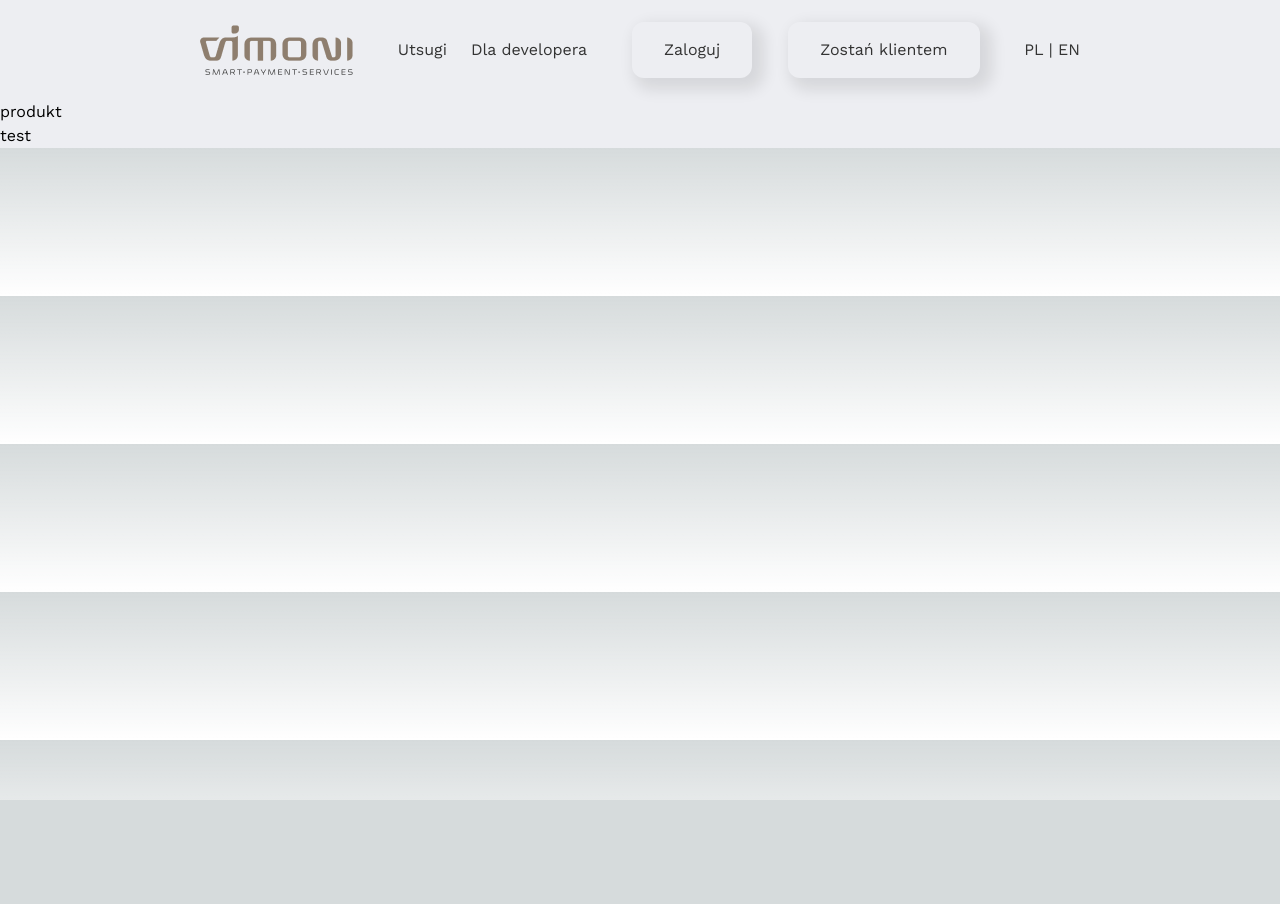
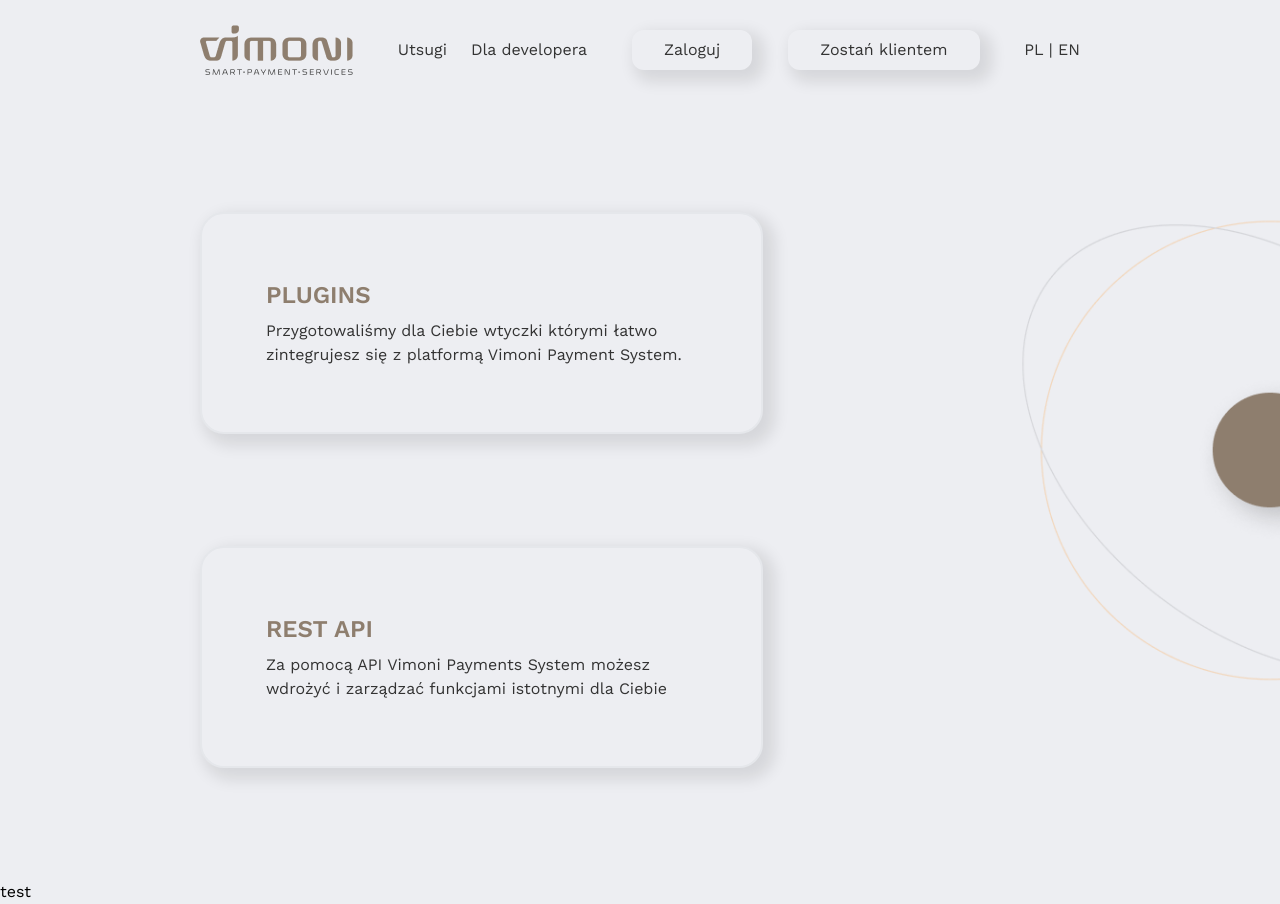
Before and after one commit to pandupan/vimoni-1, a Next.js app: page /produkt in a window 1280 px wide. Before the commit the page ends 800 px from the top, so only its background shows below. Built offline with nearby package versions, Linux system fonts and the light colour scheme.

Commit message:
[ADD] - firmia1page, mainpage, produktpage

```diff
--- a/app/firmie1/page.tsx
+++ b/app/firmie1/page.tsx
@@ -1,9 +1,10 @@
+import Firmie1Page from '@/components/pages/firmie1-page/Firmie1Page'
 import React from 'react'
 
 const page = () => {
   return (
     <div>
-      firmie1
+      <Firmie1Page/>
     </div>
   )
 }
--- a/app/layout.tsx
+++ b/app/layout.tsx
@@ -19,7 +19,7 @@
   return (
     <html lang="en">
       <body className={work_wans.className}>
-        <div className="bg-[#edeef2]">
+        <div className="bg-[#edeef2] overflow-x-hidden">
           <Navbar/>
             {children}
           <Footer/>
--- a/app/page.tsx
+++ b/app/page.tsx
@@ -1,7 +1,10 @@
+import MainPage from '@/components/pages/main-page/MainPage'
 import Image from 'next/image'
 
 export default function Home() {
   return (
-    <div>Test</div>
+    <>
+    <MainPage/>
+    </>
   )
 }
--- a/app/produkt/page.tsx
+++ b/app/produkt/page.tsx
@@ -1,9 +1,10 @@
+import ProduktPage from '@/components/pages/produkt-page/ProduktPage'
 import React from 'react'
 
 const page = () => {
   return (
     <div>
-      produkt
+      <ProduktPage/>
     </div>
   )
 }
--- a/components/core/button.tsx
+++ b/components/core/button.tsx
@@ -6,8 +6,10 @@
 
 const Button = ({title} : propTypes) => {
   return (
-    <button className="text-theme-text shadow-[7px_7px_15px_5px_#00000019] px-8 py-4 rounded-xl hover:bg-theme-secondary hover:text-white">
+    <button className="text-theme-text shadow-[7px_7px_15px_5px_#00000019] px-8 h-[40px]  rounded-xl hover:bg-theme-secondary hover:text-white">
+      <a className='place-self-center'>
       {title}
+      </a>
     </button>
   )
 }
--- /dev/null
+++ b/components/pages/firmie1-page/Firmie1Page.tsx
@@ -0,0 +1,33 @@
+import Image from "next/image"
+
+const Firmie1Page = () => {
+  return (
+    <div className="relative flex justify-between container w-full  px-[200px] py-28">
+      <div className="flex flex-col gap-12">
+        <h1 className="text-theme-primary font-bold text-5xl">
+        NASZA HISTORIA
+        </h1>
+        <h2 className="text-theme-primary underline underline-offset-4 font-bold text-3xl">
+        Jak zaczęliśmy
+        </h2>
+        <div className="w-[600px] h-[296px] flex flex-col gap-4 -mt-6">
+        <p className="text-theme-text">
+        W 2022 roku podczas jednego ze spotkań branżowych narodził się pomysł zbudowania prawdziwie &quot;chmurowego&quot; rozwiązania płatniczego, które zapewni skalowalność ale przede wszystkim bezpieczeństwo transakcji płatniczych swoim klientom.
+        </p>
+        <p className="text-theme-text">
+        Od pomysłu do realizacji minęło kilka mesięcy, kiedy to kompletowaliśmy zespół doswiadczonych specjalitów z obszaru IT, płatności online i bezpieczeństwa. Na początku 2023 roku uzyskaliśmy wpis na listę KNF jako Mała Instytucja Płatnicza. Następnie staliśmy się członkiem Polskiego Standardu Płatności, co pozwala nam bezpśrednio oferować płatności BLIK. Tak oto rozwijamy swoją działalność i każdego dnia dokładamy kolejne elmenty do naszej układanki tworząc wyjątkowe rozwiązanie płatnicza w skali Polski i Europy.
+        </p>
+        </div>
+      </div>
+        <div className="absolute -right-[340px] -top-0 flex aspect-square w-[700px] h-[700px]">
+      <Image
+          src="/images/Component2.png"
+          alt="Placeholder"
+          fill={true}
+        />
+      </div>
+    </div>
+  )
+}
+
+export default Firmie1Page
--- /dev/null
+++ b/components/pages/main-page/MainPage.tsx
@@ -0,0 +1,28 @@
+import Image from "next/image"
+
+const MainPage = () => {
+  return (
+    <div className="relative flex justify-between container w-full  px-[200px] py-48">
+      <div className="flex flex-col gap-8">
+        <h1 className="font-semibold text-6xl text-theme-primary">
+          Wybierz Vimoni
+        </h1>
+        <p className="text-theme-text text-2xl w-[640px]">
+        Sprawdź nowoczesne usługi płatnicze dla eCommerce dzięki platformie Vimoni Smart Payment Systems
+        </p>
+        <button className="w-[142px] h-[44px] text-theme-text shadow-[7px_7px_15px_5px_#00000019]  rounded-xl hover:bg-theme-secondary hover:text-white">
+        <a className="place-self-center"> Wiecej</a>
+    </button>
+      </div>
+        <div className="absolute -right-[340px] -top-0 flex aspect-square w-[700px] h-[700px]">
+      <Image
+          src="/images/Component2.png"
+          alt="Placeholder"
+          fill={true}
+        />
+      </div>
+    </div>
+  )
+}
+
+export default MainPage
--- /dev/null
+++ b/components/pages/produkt-page/ProduktPage.tsx
@@ -0,0 +1,35 @@
+import Image from "next/image"
+
+const ProduktPage = () => {
+  return (
+    <div className="relative flex justify-between container w-full  px-[200px] py-28">
+      <div className="flex flex-col gap-28">
+        <div className="bg-[#EDEEF2] flex flex-col gap-2 justify-center container px-16 w-[563px] h-[222px] border-2 rounded-3xl shadow-[7px_7px_15px_5px_#00000019]">
+          <h1 className="font-semibold text-2xl text-theme-primary">
+            PLUGINS
+          </h1>
+          <p className="text-theme-text">
+          Przygotowaliśmy dla Ciebie wtyczki którymi łatwo zintegrujesz się z platformą Vimoni Payment System.
+          </p>
+        </div>
+        <div className="bg-[#EDEEF2] flex flex-col gap-2 justify-center container px-16 w-[563px] h-[222px] border-2 rounded-3xl shadow-[7px_7px_15px_5px_#00000019]">
+          <h1 className="font-semibold text-2xl text-theme-primary">
+            REST API
+          </h1>
+          <p className="text-theme-text">
+          Za pomocą API Vimoni Payments System możesz wdrożyć i zarządzać funkcjami istotnymi dla Ciebie
+          </p>
+        </div>
+      </div>
+        <div className="absolute -right-[340px] -top-0 flex aspect-square w-[700px] h-[700px]">
+      <Image
+          src="/images/Component2.png"
+          alt="Placeholder"
+          fill={true}
+        />
+      </div>
+    </div>
+  )
+}
+
+export default ProduktPage
```
Also changed, not shown: components/pages/firmie1-page/disini.txt (deleted), components/pages/main-page/disini.txt (deleted), components/pages/produkt-page/disini.txt (deleted), public/images/Component2.png (added).
